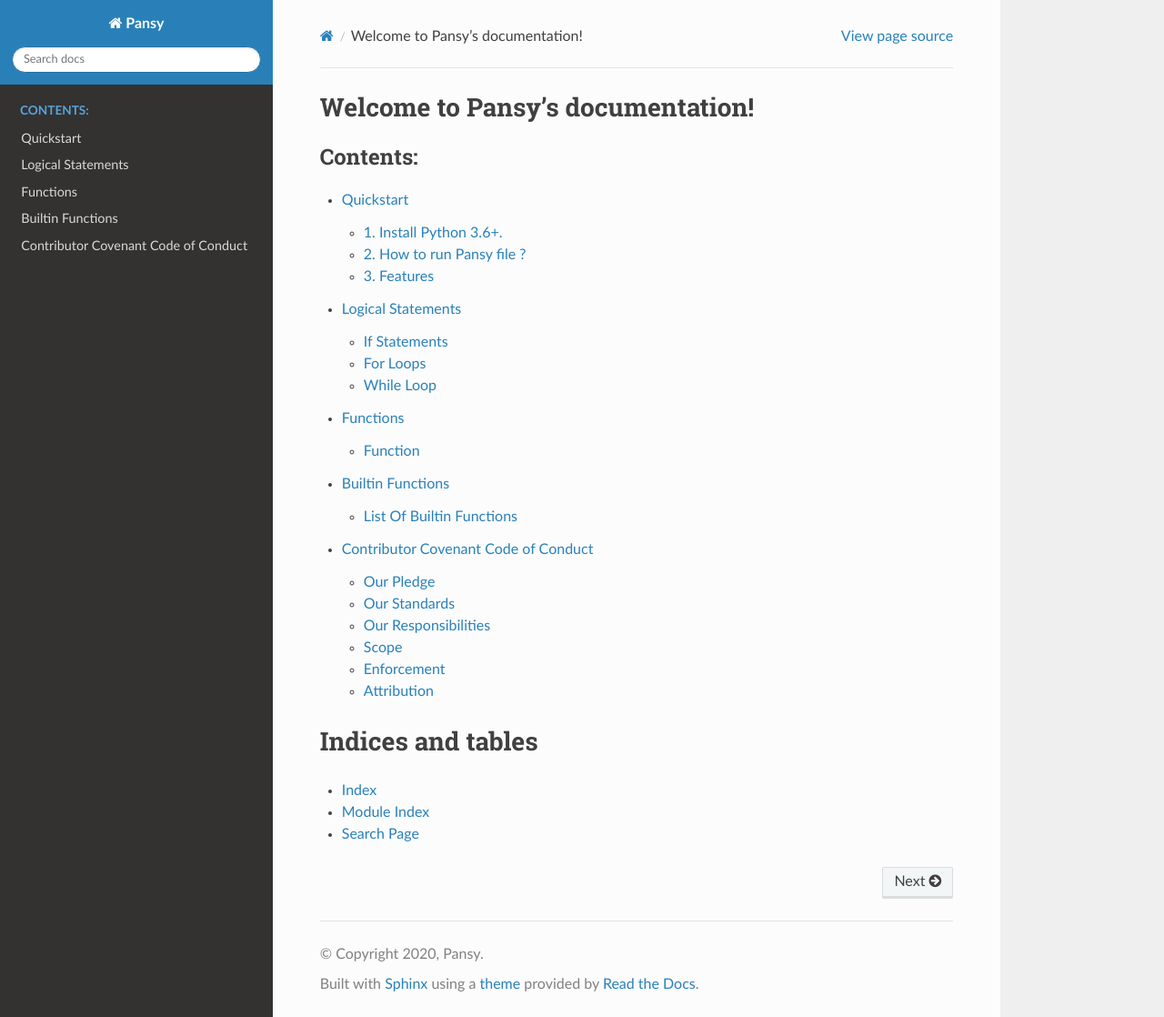
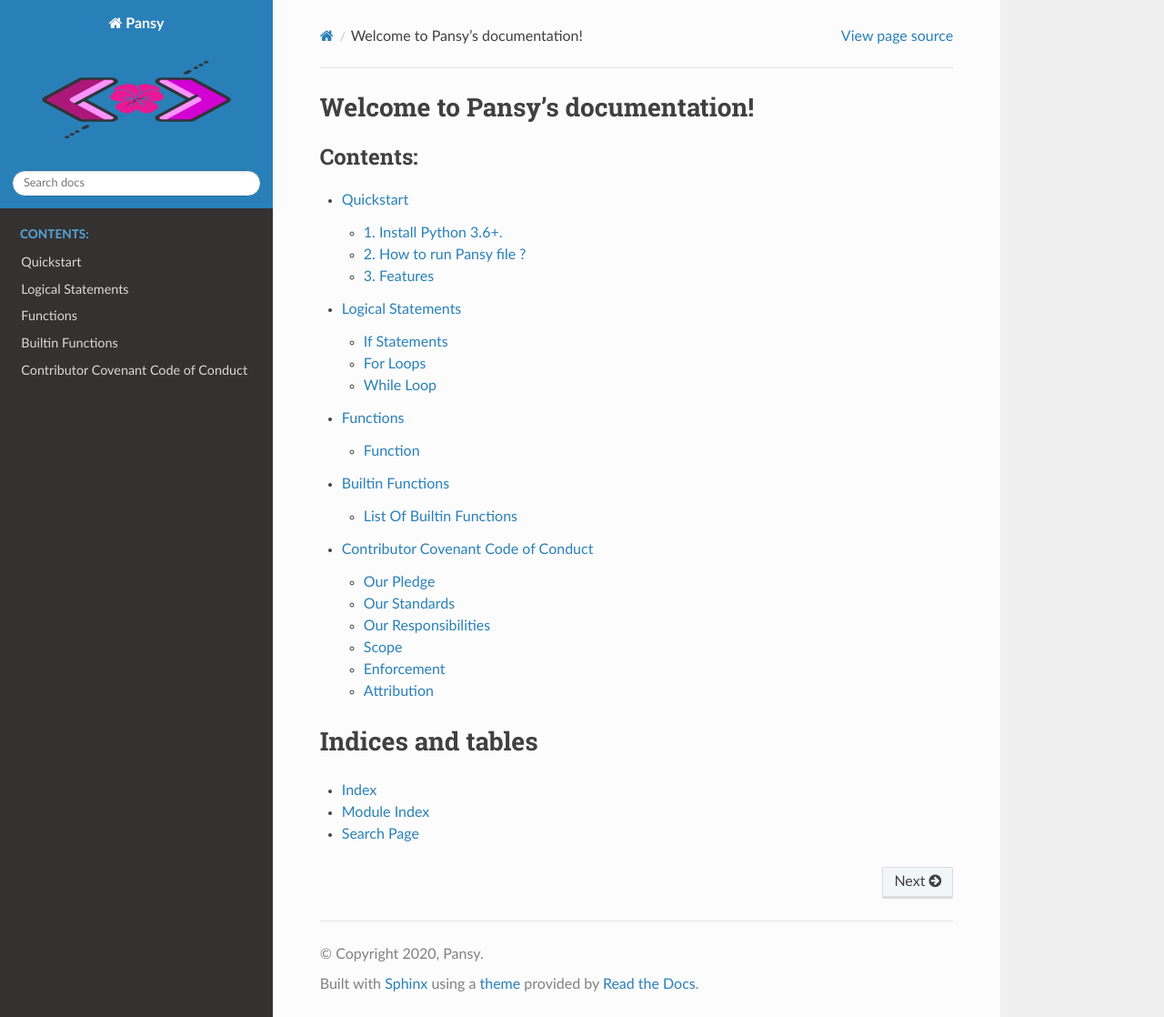
Before and after one commit to andrefpoliveira/Pansy, a Sphinx documentation site: the page built from docs/index.rst, in a window 1280 px wide and 1118 px high. Shown: the whole window at 91% size. Built offline with Sphinx 7.4.7 and the Read the Docs theme 2.0.0, drawn with Linux system fonts in a browser that asks for light colours.

Commit message:
Fixed the logo and favicon error.

```diff
--- a/docs/conf.py
+++ b/docs/conf.py
@@ -52,6 +52,17 @@
 #
 html_theme = 'sphinx_rtd_theme'
 
+# The name of an image file (relative to this directory) to place at the top
+# of the sidebar.
+#
+html_logo = '_static/Pansy.png'
+
+# The name of an image file (relative to this directory) to use as a favicon of
+# the docs.  This file should be a Windows icon file (.ico) being 16x16 or 32x32
+# pixels large.
+#
+html_favicon = '_static/logo.png'
+
 # Add any paths that contain custom static files (such as style sheets) here,
 # relative to this directory. They are copied after the builtin static files,
 # so a file named "default.css" will overwrite the builtin "default.css".
```
Also changed, not shown: docs/_static/Pansy.png (added), docs/_static/logo.png (added).
